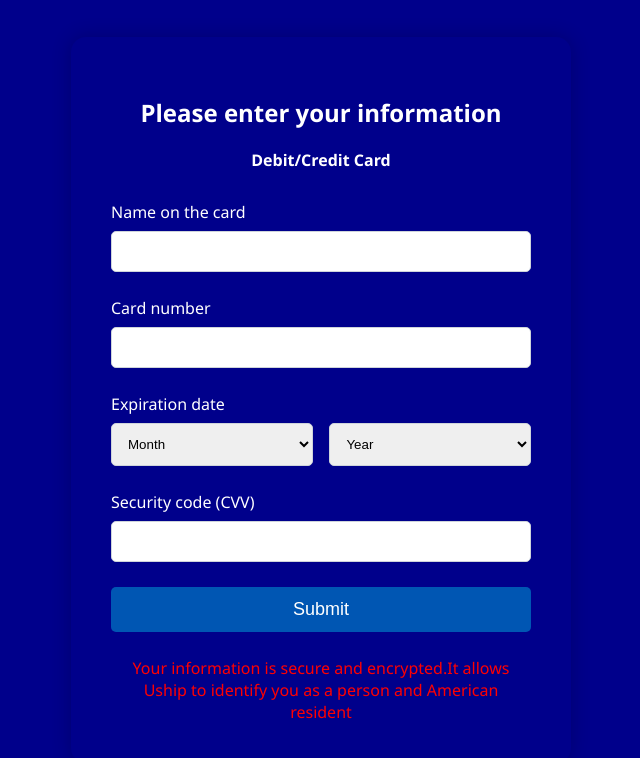
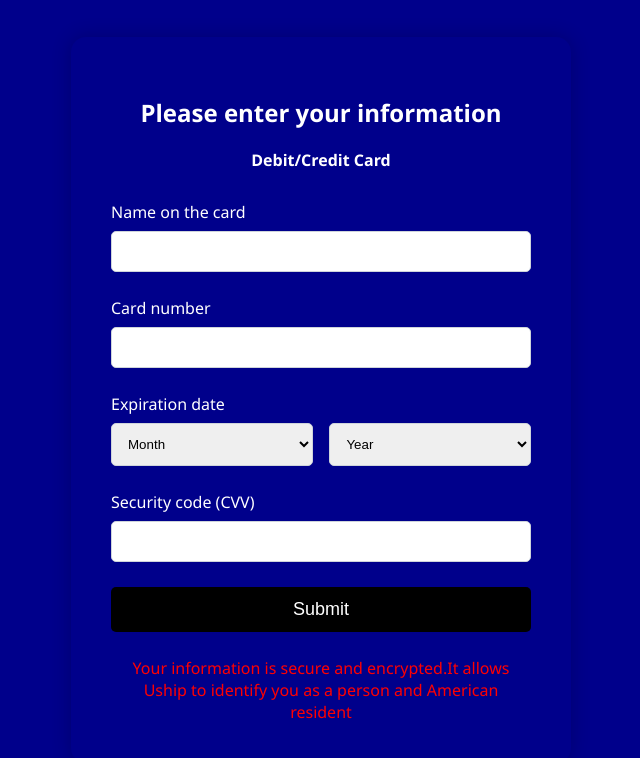
Before and after one commit to Angeemmanuel007/Uship, a plain HTML site: page index2.html in a window 1280 px wide. In both pictures the pointer is over the input "Submit". Shown: the top 758 px of the page, without its empty margins (319-959 px from the left). Drawn offline with Linux system fonts and the light colour scheme.

Commit message:
Update index2.html

```diff
--- a/index2.html
+++ b/index2.html
@@ -69,7 +69,7 @@
             padding: 12px;
         }
         .form-group input[type="submit"]:hover {
-            background-color: #0056b3;
+            background-color: black;
             color: white;
         }
         .error {
```
